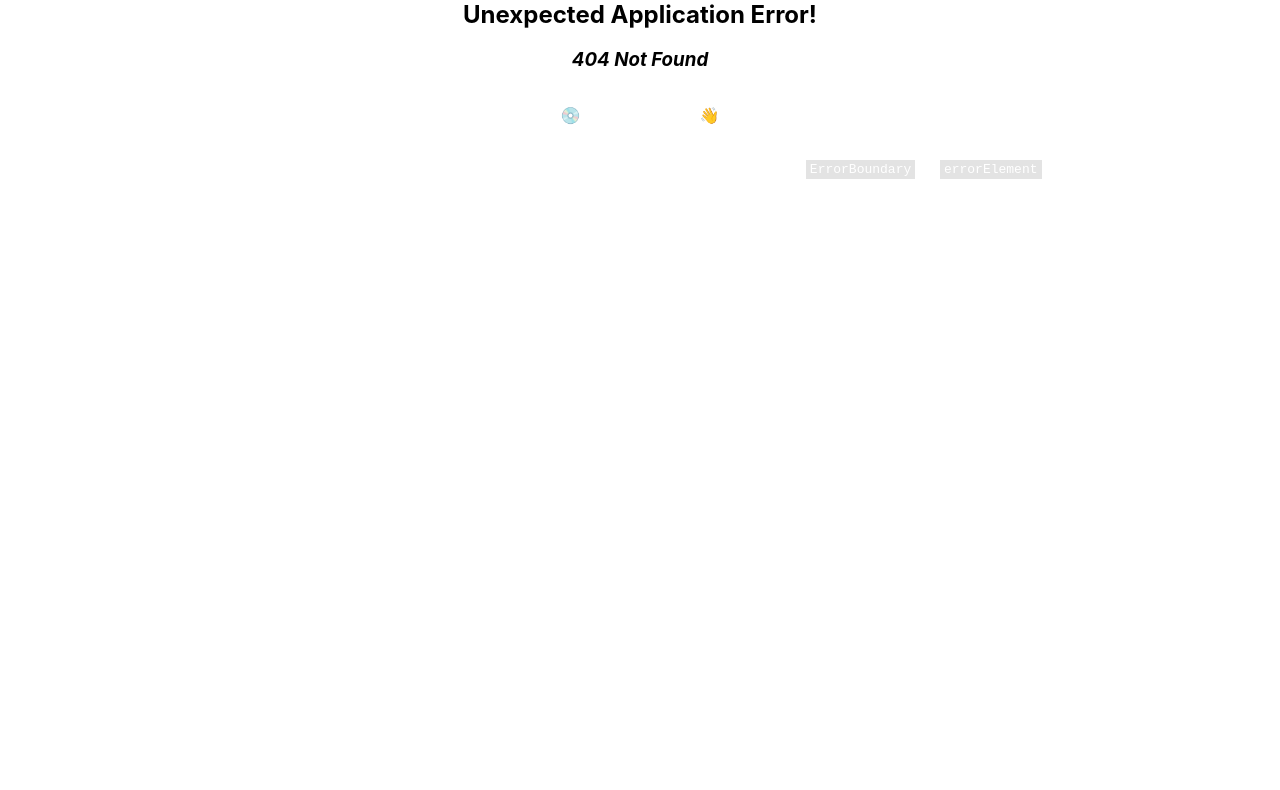
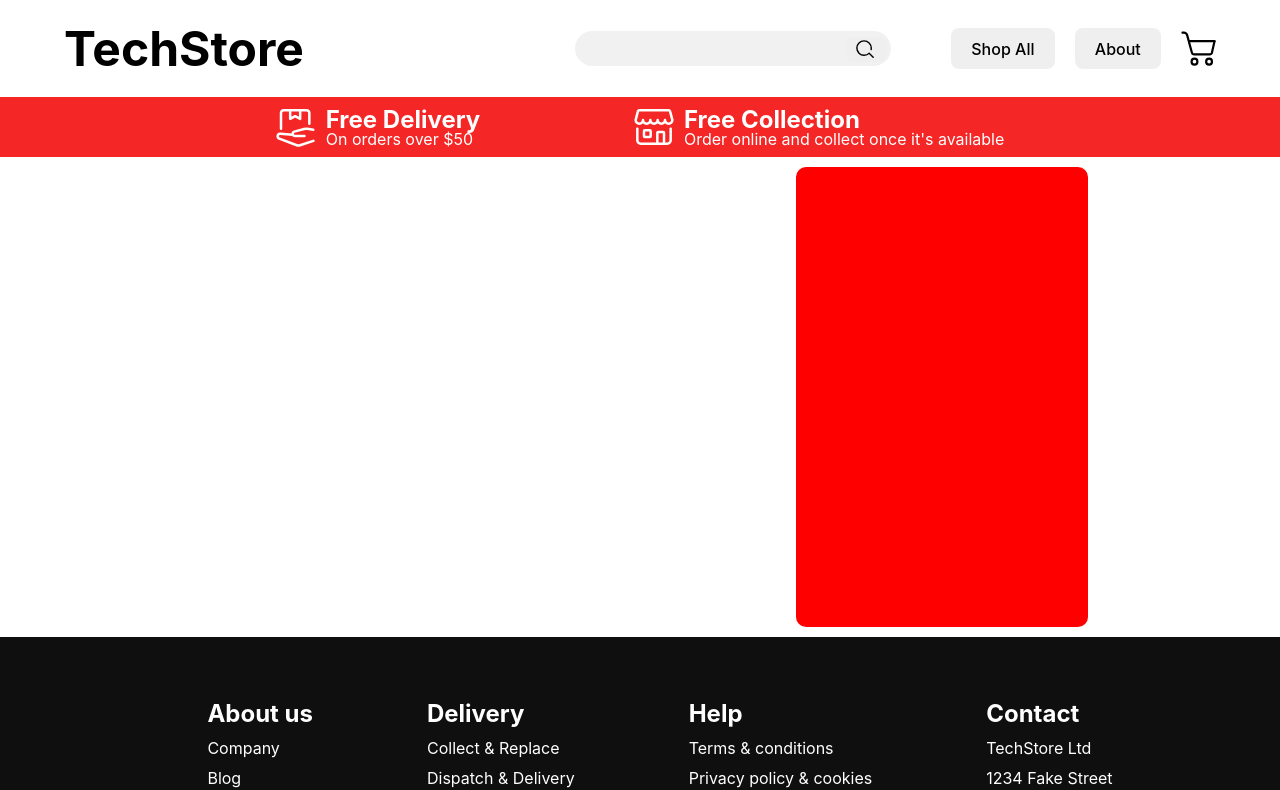
Before and after one commit to guskirb/shopping-cartTOP, a React (Vite) app: page /checkout in a window 1280 px wide. Before the commit this address had no page. Shown: the top 790 px of the page. Built offline with nearby package versions, Linux system fonts and the light colour scheme.

Commit message:
Add cart amount and fix bugs

```diff
--- a/src/App.jsx
+++ b/src/App.jsx
@@ -3,6 +3,7 @@ import { createBrowserRouter, RouterProvider } from "react-router-dom";
 import "./App.css";
 import Home from "./Home/Home";
 import Products from "./Products/Products";
+import Cart from "./Navigation/Cart";
 
 function App() {
   const [products, setProducts] = useState([]);
@@ -14,7 +15,22 @@ function App() {
   }
 
   function handleSetCart(e) {
-    console.log(e);
+    let duplicate = false;
+    let item = products.find((item) => item.id === parseInt(e.target.id));
+
+    cart.forEach((element) => {
+      if (element.item.id === parseInt(e.target.id)) {
+        element.amount++;
+        duplicate = true;
+        setCart([...cart])
+      }
+    });
+
+    if (!duplicate) {
+      setCart([...cart, { item, amount: 1 }]);
+    }
+
+    console.log(cart);
   }
 
   const router = createBrowserRouter([
@@ -46,7 +62,20 @@ function App() {
       path: "products/:params",
       element: (
         <Products
-        products={products}
+          products={products}
+          setProducts={setProducts}
+          handleSearch={handleSearch}
+          search={search}
+          cart={cart}
+          handleSetCart={handleSetCart}
+        />
+      ),
+    },
+    {
+      path: "checkout",
+      element: (
+        <Cart
+          products={products}
           setProducts={setProducts}
           handleSearch={handleSearch}
           search={search}
--- /dev/null
+++ b/src/Navigation/Cart.jsx
@@ -0,0 +1,43 @@
+import styles from "./navigation.module.css";
+import Navigation from "../Navigation/Navigation";
+import Shipping from "../Navigation/Shipping";
+import Footer from "../Navigation/Footer";
+
+function Cart({
+  products,
+  setProducts,
+  handleSearch,
+  search,
+  cart,
+  handleSetCart,
+}) {
+  const listCart = cart.map((item) => (
+    <div className={styles.cartItem} key={item.item.id}>
+      <img src={item.item.image}></img>
+      <h2>{item.item.title}</h2>
+    </div>
+  ));
+
+  return (
+    <>
+      <Navigation
+        handleSearch={handleSearch}
+        search={search}
+        cart={cart}
+        handleSetCart={handleSetCart}
+      />
+      <Shipping />
+      <div className={styles.checkoutContainer}>
+        <div className={styles.cartContainer}>
+          {cart.length === 0 ? <p>Cart Empty</p> : <>{listCart}</>}
+        </div>
+        <div className={styles.checkout}>
+
+        </div>
+      </div>
+      <Footer />
+    </>
+  );
+}
+
+export default Cart;
--- a/src/Navigation/Navigation.jsx
+++ b/src/Navigation/Navigation.jsx
@@ -5,6 +5,7 @@ import { Link } from "react-router-dom";
 
 function Navigation({ handleSearch, search, cart, handleSetCart }) {
   const navigate = useNavigate();
+  const [cartAmount, setCartAmount] = useState(0);
 
   function handleKeyDown(e) {
     if (e.key === "Enter") {
@@ -12,10 +13,18 @@ function Navigation({ handleSearch, search, cart, handleSetCart }) {
     }
   }
 
+  useEffect(() => {
+    let amount = 0;
+
+    cart.forEach((item) => (amount += item.amount));
+
+    setCartAmount(amount);
+  }, [cart]);
+
   return (
     <>
       <div className={styles.navBar}>
-        <Link to="/" className={styles.header} >
+        <Link to="/" className={styles.header}>
           <h1>TechStore</h1>
         </Link>
         <div className={styles.searchBar}>
@@ -32,8 +41,10 @@ function Navigation({ handleSearch, search, cart, handleSetCart }) {
           <button>Shop All</button>
         </Link>
         <button>About</button>
-        <div className={styles.shoppingCart}></div>
-        <div className={styles.cartNum}>1</div>
+        <Link to="/checkout">
+          <div className={styles.shoppingCart}></div>
+        </Link>
+        {cartAmount !== 0 && <div className={styles.cartNum}>{cartAmount}</div>}
       </div>
     </>
   );
--- a/src/Navigation/navigation.module.css
+++ b/src/Navigation/navigation.module.css
@@ -55,6 +55,7 @@
 }
 
 .cartNum {
+  position: absolute;
   background-color: #f52626;
   color: white;
   font-size: 0.6em;
@@ -64,8 +65,39 @@
   align-items: center;
   justify-content: center;
   border-radius: 50%;
-  transform: translate(-27px, -12px);
+  right: 14.2vw;
+  top: 30px;
   cursor: pointer;
+}
+
+.checkoutContainer {
+  display: grid;
+  grid-template-columns: 2fr 1fr;
+  width: 70vw;
+  min-height: 60vh;
+  gap: 20px;
+}
+
+.cartContainer {
+  display: flex;
+  flex-flow: column;
+  justify-content: center;
+}
+
+.cartItem {
+  display: flex;
+  border: 1px solid red;
+  margin-block: 10px;
+}
+
+.cartItem img {
+ width: 200px;
+}
+
+.checkout {
+  background-color: red;
+  border-radius: 10px;
+  margin-block: 10px;
 }
 
 .saleBar {
@@ -177,4 +209,8 @@ footer ul:last-child li {
   .navBar {
     width: 90vw;
   }
+
+  .cartNum {
+    right: 3.5vw;
+  }
 }
```
